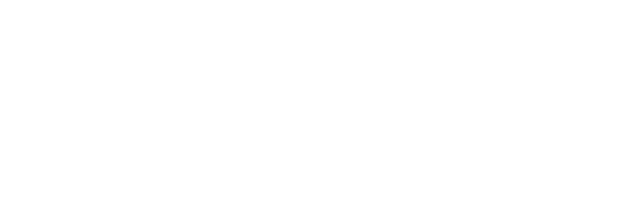
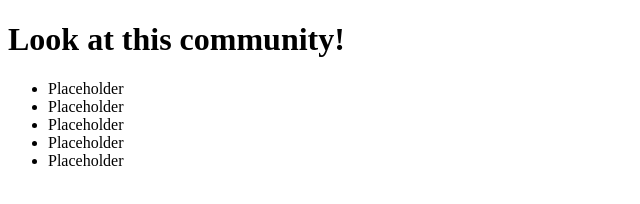
Before and after one commit to christoph-ding/IPwebsite, a plain HTML site: page client/pages/infoPage.html in a window 1280 px wide. Shown: the whole page, without its empty margins (0-640 px from the left). Drawn offline with Linux system fonts and the light colour scheme.

Commit message:
Made some crappy html as placeholders for both pages.  Will add stylingmuuuch later.  For now, everything that needs to be ON the page is there, trust me.

```diff
--- a/client/pages/infoPage.html
+++ b/client/pages/infoPage.html
@@ -6,5 +6,14 @@
   <link rel="stylesheet" type="test/css" href="../assets/style.css">
 </head>
 <body class="stats">
+  <h1> Look at this community! </h1>
+
+  <ul>
+    <li> Placeholder </li>
+    <li> Placeholder </li>
+    <li> Placeholder </li>
+    <li> Placeholder </li>
+    <li> Placeholder </li>
+  </ul>
 </body>
 </html>
```
Also changed, not shown: client/pages/index.html (+7 -0 lines).
